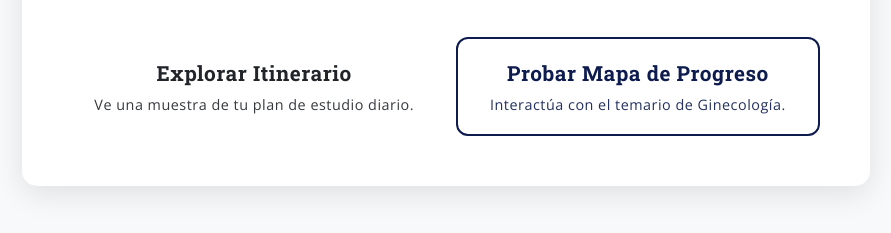
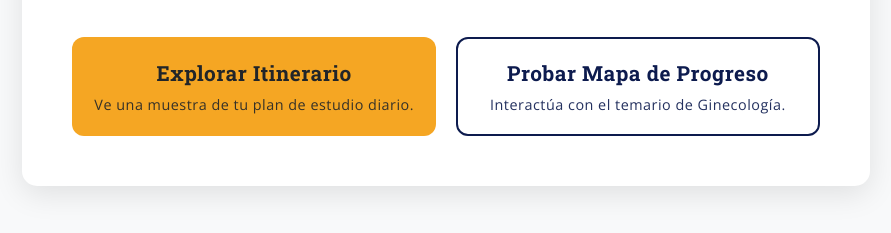
Before and after one commit to enarmaps/ENARMaps-itinerarios, a plain HTML site: page demo/index.html in a window 1280 px wide. Shown: the part 543-776 px from the top of the page, without its empty margins (194-1085 px from the left). Drawn offline with nearby package versions, Linux system fonts and the light colour scheme.

Commit message:
Update style.css

```diff
--- a/demo/style.css
+++ b/demo/style.css
@@ -1,10 +1,17 @@
 :root {
-    --color-primary-dark: #0D1B4E;
+   --color-primary-dark: #0D1B4E;
     --color-primary-light: #1A5A96;
+    --color-accent-orange: #F5A623;
+    --color-accent-green: #2E8B57;
+    --color-accent-cyan: #00A0B0;
+
     --color-text-primary: #212529;
     --color-text-secondary: #495057;
     --color-background: #F8F9FA;
     --color-paper: #FFFFFF;
+    --color-border: #DEE2E6;
+
+    /* Tipografía de la Marca */
     --font-headings: 'Roboto Slab', serif;
     --font-body: 'Open Sans', sans-serif;
 }
```
